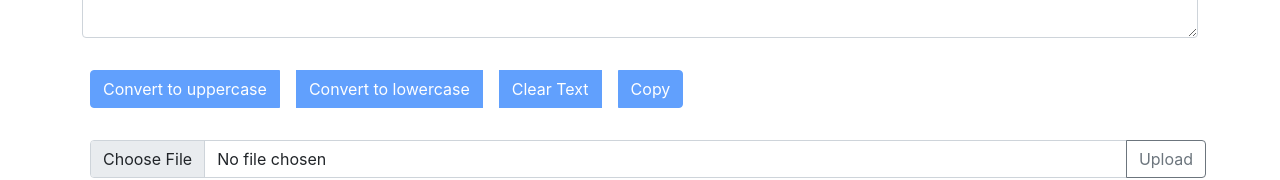
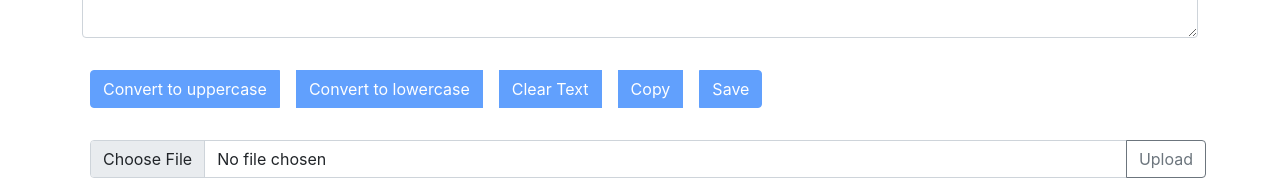
Before and after one commit to ishannavgire/ReactJsLearning, a React (Create React App) app: page / in a window 1280 px wide. Shown: the part 385-565 px from the top of the page. Built offline with nearby package versions, Linux system fonts and the light colour scheme.

Commit message:
Session 21 - added copy & save feature and some code refactoring

```diff
--- a/src/App.js
+++ b/src/App.js
@@ -30,7 +30,6 @@ function App() {
   };
 
   const applyColor = (colorName) => {
-    console.log(colorName);
     setColor(colorName);
   };
 
--- a/src/components/ColorPicker.js
+++ b/src/components/ColorPicker.js
@@ -8,7 +8,7 @@ export default function ColorPicker(props) {
 
   return (
     <div>
-      <div className="btn-group hidden" role="group" aria-label="Basic radio toggle button group">
+      <div className="btn-group hidden" role="group" aria-label="Basic radio toggle button group" style={{cursor: 'pointer'}}>
         <input type="color" name="btnradio" id="btnradio1" value={`#003366`} onChange={paintColor} onClick={paintColor} />
         <input type="color" name="btnradio" id="btnradio1" value={`#3d1010`} onChange={paintColor} onClick={paintColor} />
         <input type="color" name="btnradio" id="btnradio1" value={`#1a3300`} onChange={paintColor} onClick={paintColor} />
--- a/src/components/NavBar.js
+++ b/src/components/NavBar.js
@@ -150,7 +150,7 @@ export default function NavBar(props) {
       </div>
     </nav>
 
-    //Changes to host app on Github
+    //Changes to host app on Github (<Link/> to <a/>, 'to' attribute to 'href', use '#' in href as target )
     // <nav className={`navbar navbar-expand-lg navbar-${props.mode} bg-${props.mode}`}>
     //   <div className="container-fluid">
     //     <a className="navbar-brand" href="#">
--- a/src/components/TextForm.js
+++ b/src/components/TextForm.js
@@ -4,8 +4,8 @@ import React, { useState } from "react";
 export default function TextForm(props) {
   //Declare & define state variable
   const [text, setText] = useState("");
-  const [clipboard, setClipboard] = useState("");
   const [selectedFile, setselectedFile] = useState(null);
+  const [textCopied, setTextCopied] = useState(false);
 
   let fileReader;
 
@@ -41,29 +41,48 @@ export default function TextForm(props) {
   }
 
   const handleUpClick = () => {
-    console.log("Clicked on handleUpClick");
     let newText = text.toUpperCase();
     setText(newText);
     props.showAlert("Text converted to Uppercase", "success");
   };
 
   const handleLoClick = () => {
-    console.log("Clicked on handleLoClick");
     let newText = text.toLowerCase();
     setText(newText);
     props.showAlert("Text converted to Lowercase", "success");
   };
 
   const handleClearText = () => {
-    console.log("Clicked on handleClearText");
     setText("");
     props.showAlert("Text cleared", "success");
   };
 
   const handleCopyText = () => {
-    console.log("Clicked on handleCopyText" + text);
-    setClipboard(text);
-    props.showAlert("Text copied to clipboard", "success");
+    let currentText = text;
+    navigator.clipboard.writeText(currentText).then(() => {
+      setTextCopied(true);
+      prepareTextToDownload();
+      props.showAlert("Text copied to clipboard", "success");
+    });
+  };
+
+  const prepareTextToDownload = () => {
+    navigator.clipboard.readText().then((txt) => {
+      let file = new Blob([txt], { type: "text/plain" });
+      let element = document.querySelector("#saveBtn > a");
+      if (!element) {
+        element = document.createElement("a");
+      }
+      element.href = URL.createObjectURL(file);
+      element.download = "myFile.txt";
+      document.getElementById("saveBtn").appendChild(element);
+    });
+  };
+
+  const handleSaveText = () => {
+    let downloadLink = document.querySelector("#saveBtn > a");
+    downloadLink.click();
+    props.showAlert("Downloaded text from clipboard", "success");
   };
 
   const handleOnFileChange = (event) => {
@@ -93,7 +112,6 @@ export default function TextForm(props) {
   };
 
   const handleOnChange = (event) => {
-    console.log("Clicked on handleOnChange");
     setText(event.target.value);
   };
 
@@ -105,17 +123,20 @@ export default function TextForm(props) {
         <textarea value={text} className="form-control" id="textbox" rows="8" onChange={handleOnChange}></textarea>
       </div>
       <div className="btn-group my-3">
-        <button className="btn btn-primary mx-2" type="button" disabled={text.length===0} onClick={handleUpClick}>
+        <button className="btn btn-primary mx-2" type="button" disabled={text.length === 0} onClick={handleUpClick}>
           Convert to uppercase
         </button>
-        <button className="btn btn-primary mx-2" type="button" disabled={text.length===0} onClick={handleLoClick}>
+        <button className="btn btn-primary mx-2" type="button" disabled={text.length === 0} onClick={handleLoClick}>
           Convert to lowercase
         </button>
-        <button className="btn btn-primary mx-2" type="button" disabled={text.length===0} onClick={handleClearText}>
+        <button className="btn btn-primary mx-2" type="button" disabled={text.length === 0} onClick={handleClearText}>
           Clear Text
         </button>
-        <button className="btn btn-primary mx-2" type="button" disabled={text.length===0} onClick={handleCopyText}>
+        <button className="btn btn-primary mx-2" type="button" disabled={text.length === 0} onClick={handleCopyText}>
           Copy
+        </button>
+        <button id="saveBtn" className="btn btn-primary mx-2" type="button" disabled={!textCopied} onClick={handleSaveText}>
+          Save
         </button>
       </div>
       <div className="input-group my-3 mx-2">
```
